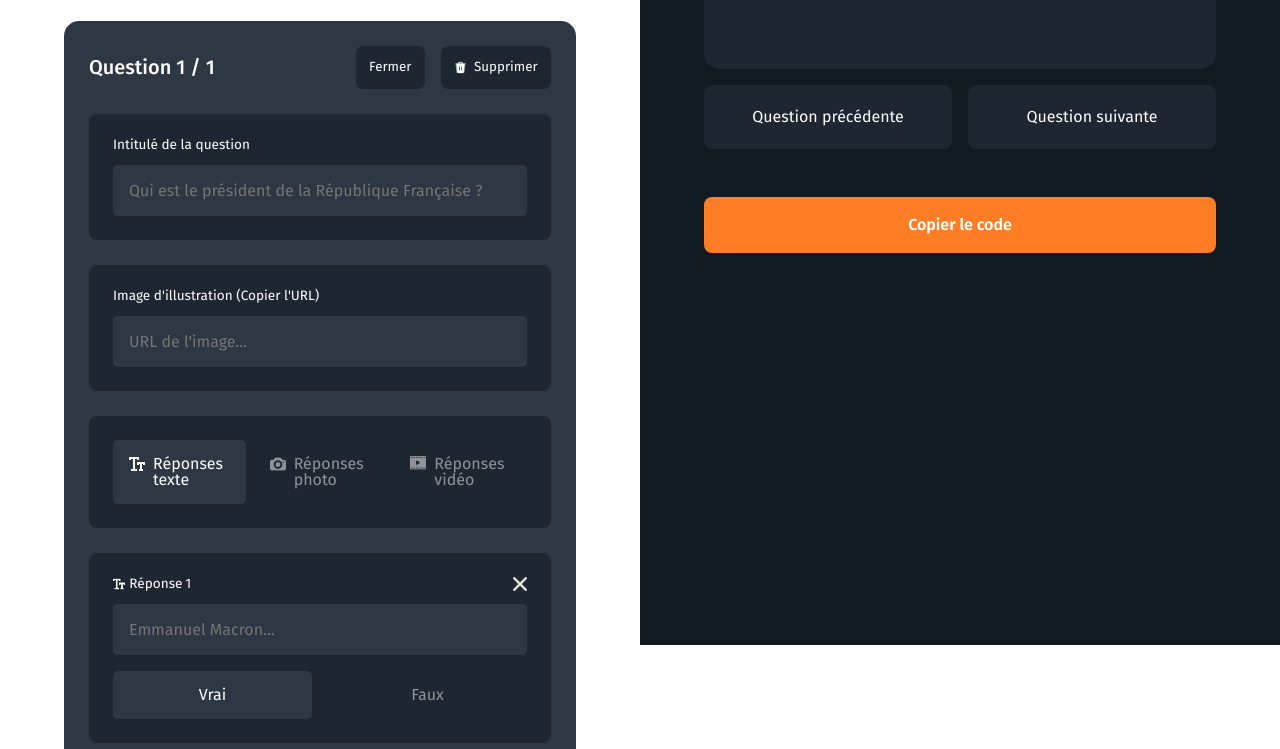
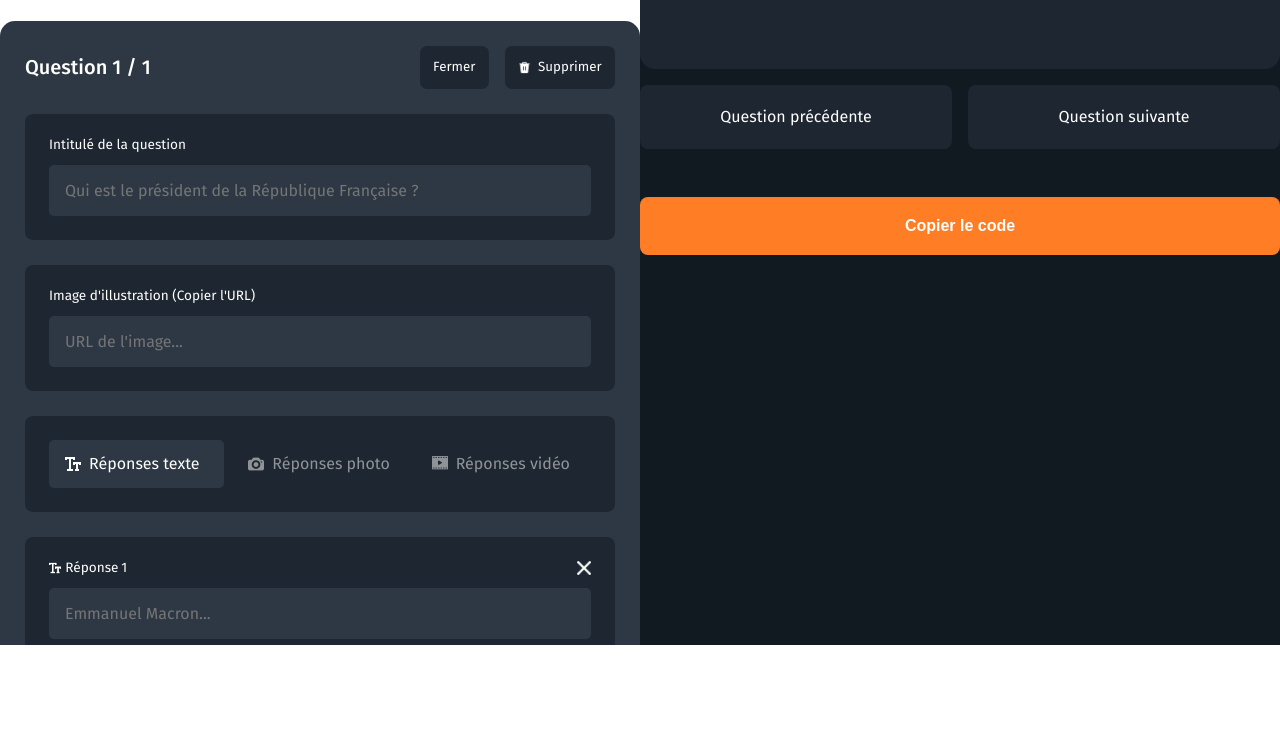
Before and after one commit to ZoCailleton/quiz-generator, a website built with Vite: page index.html in a window 1280 px wide. Shown: the part 155-904 px from the top of the page. After the commit the page ends 800 px from the top, so only its background shows below. Built offline with nearby package versions, Linux system fonts and the light colour scheme.

Commit message:
Feat: Sticky copy button

```diff
--- a/QuizGenerator/Form/Form.js
+++ b/QuizGenerator/Form/Form.js
@@ -321,8 +321,10 @@ export default class Form {
 
   setupScrollObserver() {
 
-    window.addEventListener('scroll', () => {
-      let scroll = window.scrollY;
+    const formWrapper = document.querySelector('.quiz-form-wrapper');
+
+    formWrapper.addEventListener('scroll', () => {
+      let scroll = formWrapper.scrollTop;
       let checked = false;
       for(let question of document.querySelectorAll('.question-wrapper')) {
         if(scroll > question.offsetTop - (window.innerHeight / 4) && scroll < question.offsetTop + question.offsetHeight) {
--- a/index.html
+++ b/index.html
@@ -15,12 +15,16 @@
       <main>
         <div class="inner">
           <div class="quiz-form-wrapper">
-            <h2 class="heading">Create a quiz</h2>
+            <header>
+              <h2 class="heading">Create a quiz</h2>
+            </header>
             <div id="quiz-form"></div>
           </div>
           <div class="quiz-demo-wrapper">
             <div id="quiz-demo"></div>
-            <div class="copy-code">Copier le code</div>
+            <footer>
+              <button class="copy-code">Copier le code</button>
+            </footer>
           </div>
         </div>
       </main>
--- a/style.scss
+++ b/style.scss
@@ -25,30 +25,26 @@ main {
 .quiz-form-wrapper,
 .quiz-demo-wrapper {
   width: 50%;
-  min-height: 100vh;
-  padding: 100px 5%;
+  height: 100vh;
+  padding: 100px 0;
   display: flex;
   flex-direction: column;
   align-items: center;
   gap: 3em;
+  overflow: auto;
   .heading {
     font-size: 1.75em;
     font-weight: 500;
   }
 }
 
-.quiz-demo-wrapper {
-  background-color: $darker;
-  position: sticky;
-  top: 0px;
-  .heading {
-    color: #fff;
-  }
+#quiz-demo,
+#quiz-form {
+  width: 100%;
+  max-width: 650px;
 }
 
 #quiz-form {
-  width: 100%;
-  max-width: 650px;
   display: flex;
   justify-content: center;
   gap: 50px;
@@ -425,15 +421,27 @@ main {
 */
 
 .quiz-demo-wrapper {
+  background-color: $darker;
+  > footer {
+    width: 100%;
+    display: flex;
+    justify-content: center;
+    align-items: center;
+    position: sticky;
+    bottom: 0px;
     .copy-code {
       width: 100%;
+      max-width: 650px;
       background-color: #FF7D24;
-    padding: 1.25em 0;
+      padding: 1.25em 3em;
+      border: 0;
       border-radius: 8px;
+      font-size: 1em;
       color: #fff;
       font-weight: 600;
       text-align: center;
       cursor: pointer;
+    }
   }
 }
 
```
Lines whose indentation alone changed are shown as unchanged.
